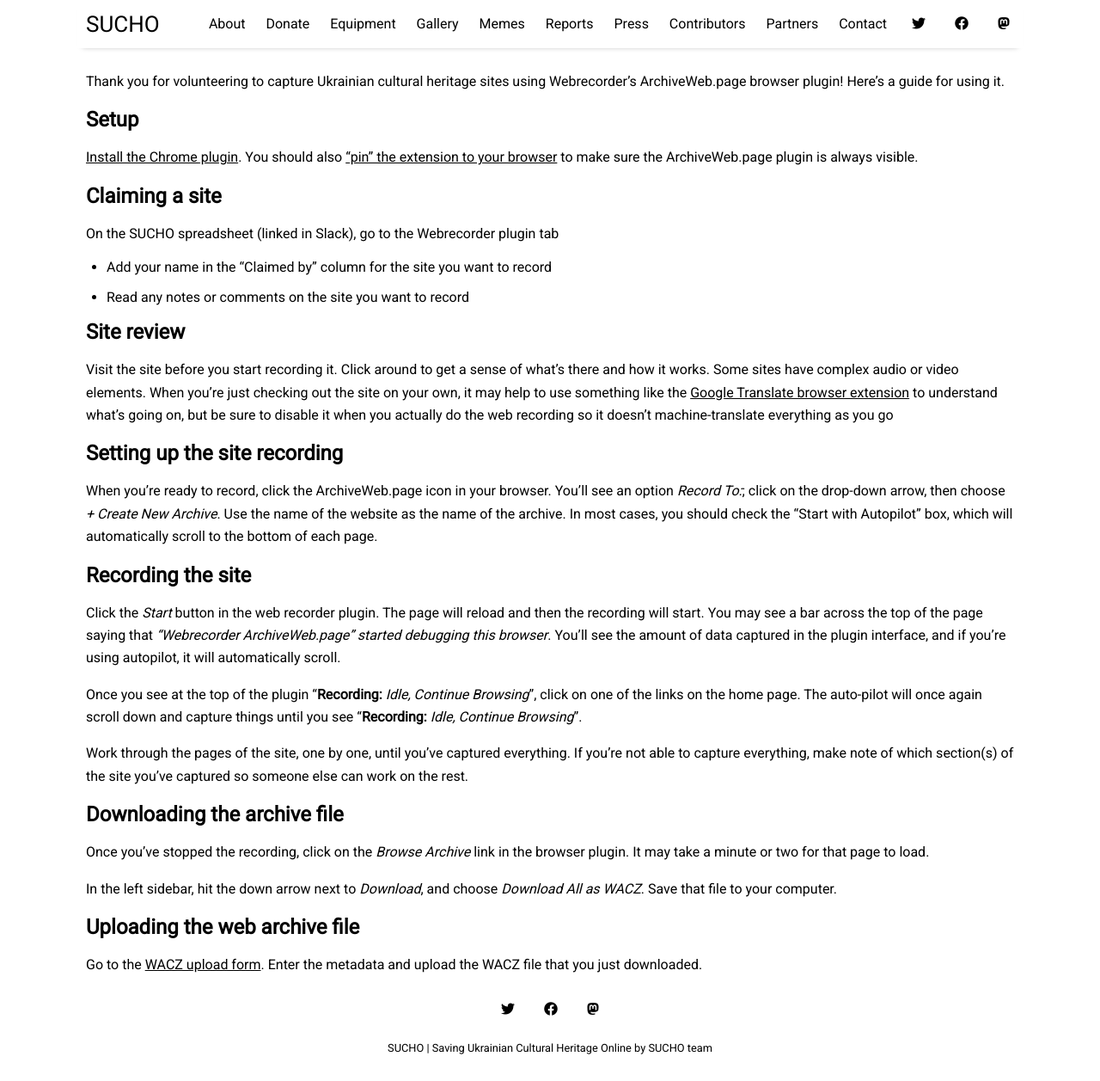
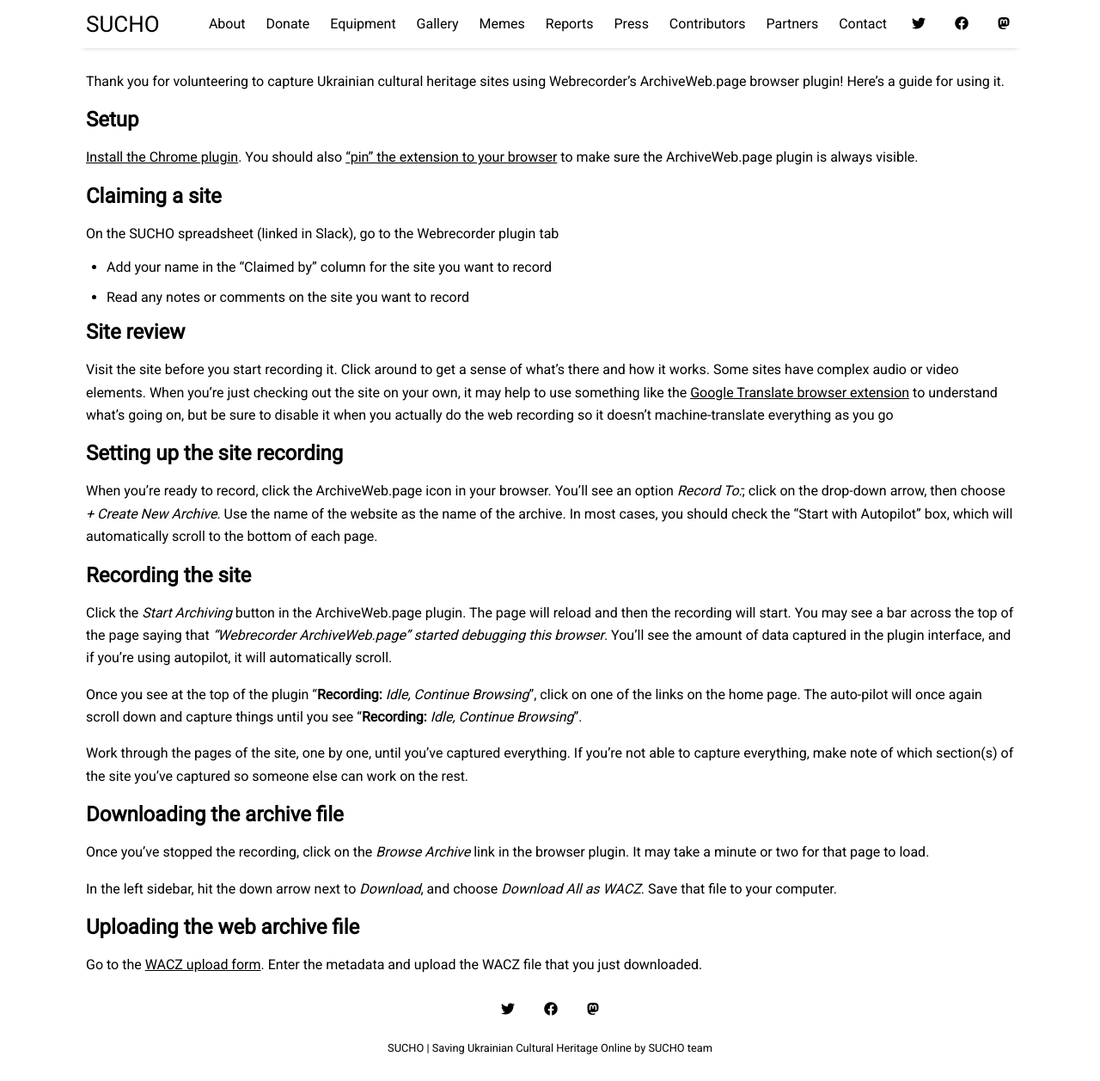
Before and after one commit to sucho-archiving/sucho-archiving.github.io, a Jekyll site: the page built from pages/webrecorder-browser-plugin-instructions.md, in a window 1280 px wide and 1257 px high. Shown: the whole window at 86% size. Built offline with Jekyll 4.4.1, drawn with Linux system fonts in a browser that asks for light colours.

Commit message:
Updates application copy

```diff
--- a/pages/webrecorder-browser-plugin-instructions.md
+++ b/pages/webrecorder-browser-plugin-instructions.md
@@ -23,7 +23,7 @@
 When you're ready to record, click the ArchiveWeb.page icon in your browser. You'll see an option *Record To:*; click on the drop-down arrow, then choose *+ Create New Archive*. Use the name of the website as the name of the archive. In most cases, you should check the "Start with Autopilot" box, which will automatically scroll to the bottom of each page.
 
 ## Recording the site
-Click the *Start* button in the web recorder plugin. The page will reload and then the recording will start. You may see a bar across the top of the page saying that *"Webrecorder ArchiveWeb.page" started debugging this browser*. You'll see the amount of data captured in the plugin interface, and if you're using autopilot, it will automatically scroll.
+Click the *Start Archiving* button in the ArchiveWeb.page plugin. The page will reload and then the recording will start. You may see a bar across the top of the page saying that *"Webrecorder ArchiveWeb.page" started debugging this browser*. You'll see the amount of data captured in the plugin interface, and if you're using autopilot, it will automatically scroll.
 
 Once you see at the top of the plugin "**Recording:** *Idle, Continue Browsing*", click on one of the links on the home page. The auto-pilot will once again scroll down and capture things until you see "**Recording:** *Idle, Continue Browsing*".
 
```
